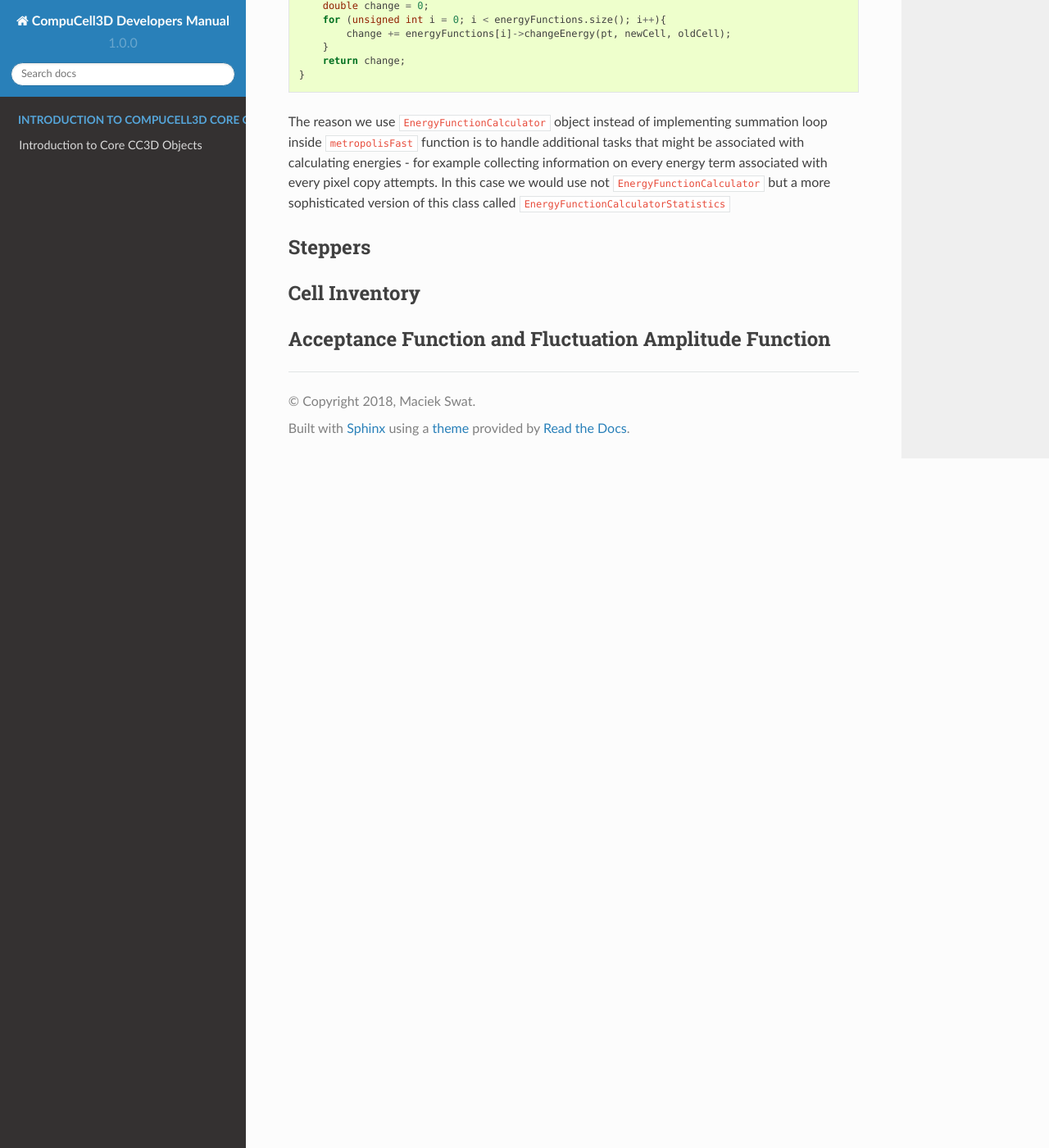
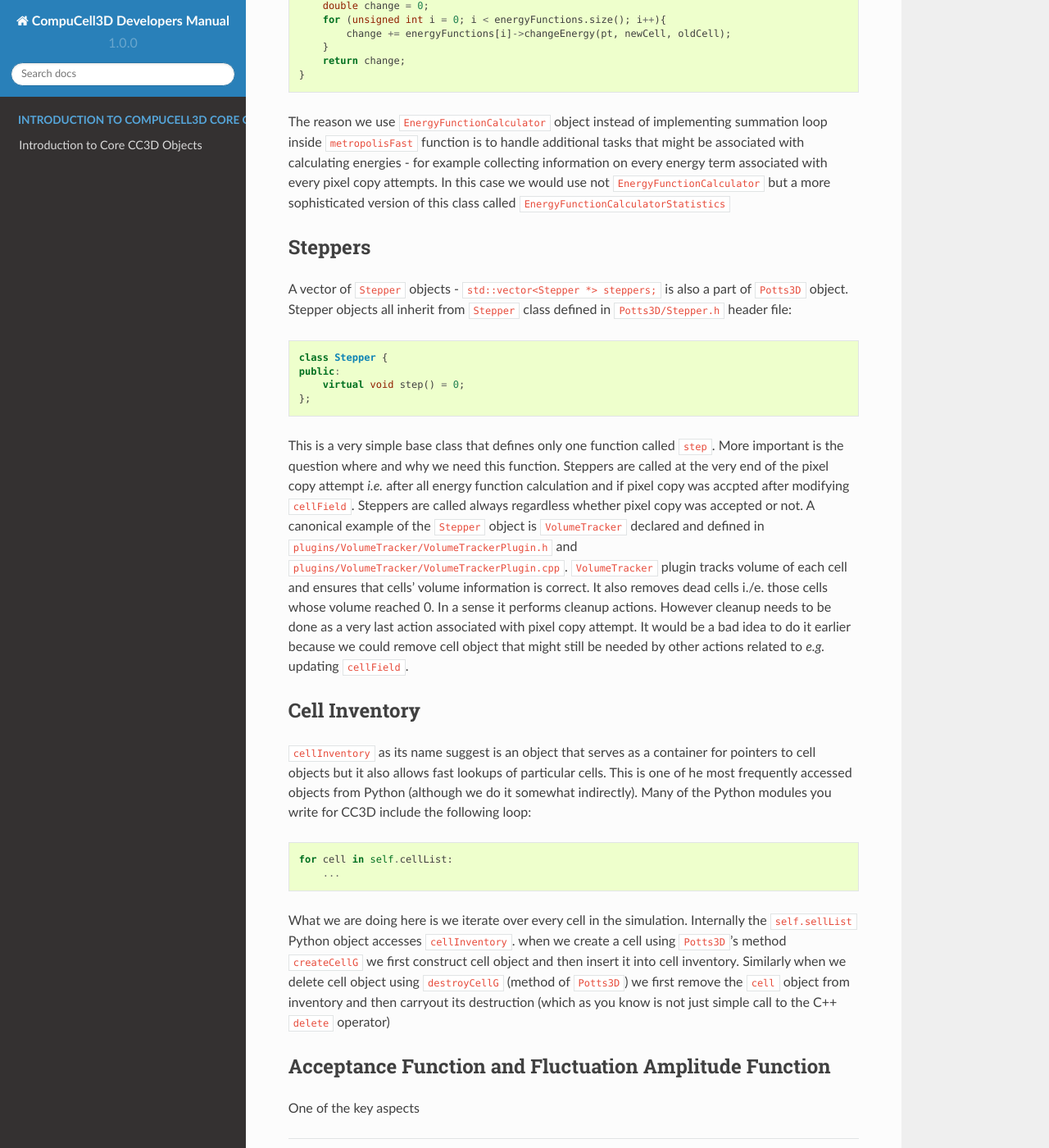
Before and after one commit to CompuCell3D/CompuCell3DDevelopersManual, a Sphinx documentation site: the page built from docs/potts.rst, in a window 1280 px wide and 1400 px high, scrolled down 8585 px. Shown: the whole window at 82% size. Built offline with Sphinx 7.4.7 and the Read the Docs theme 2.0.0, drawn with Linux system fonts in a browser that asks for light colours.

Commit message:
added more material to existing sections

```diff
--- a/docs/potts.rst
+++ b/docs/potts.rst
@@ -452,10 +452,46 @@ a more sophisticated version of this class called ``EnergyFunctionCalculatorStat
 Steppers
 ~~~~~~~~
 
+A vector of ``Stepper`` objects - ``std::vector<Stepper *> steppers;`` is also a part of ``Potts3D`` object.
+Stepper objects all inherit from ``Stepper`` class defined in ``Potts3D/Stepper.h`` header file:
+
+.. code-block:: cpp
+
+    class Stepper {
+    public:
+        virtual void step() = 0;
+    };
+
+This is a very simple base class that defines only one function called ``step``. More important is the question
+where and why we need this function. Steppers are called at the very end of the pixel copy attempt *i.e.* after
+all energy function calculation and if pixel copy was accpted after modifying ``cellField``. Steppers are called
+always regardless whether pixel copy was accepted or not. A canonical example of the ``Stepper`` object is ``VolumeTracker``
+declared and defined in ``plugins/VolumeTracker/VolumeTrackerPlugin.h`` and
+``plugins/VolumeTracker/VolumeTrackerPlugin.cpp``. ``VolumeTracker`` plugin tracks volume of each cell and ensures that
+cells' volume information is correct. It also removes dead cells i./e. those cells whose volume reached 0. In a sense it
+performs cleanup actions. However cleanup needs to be done as a very last action associated with pixel copy attempt.
+It would be a bad idea to do it earlier because we could remove cell object that might still be needed by other actions
+related to *e.g.* updating ``cellField``.
 
 Cell Inventory
 ~~~~~~~~~~~~~~
 
+``cellInventory`` as its name suggest is an object that serves as a container for pointers to cell objects but it also
+allows fast lookups of particular cells. This is one of he most frequently accessed objects from Python
+(although we do it somewhat indirectly). Many of the Python modules you write for CC3D include the following loop:
+
+.. code-block:: python
+
+    for cell in self.cellList:
+        ...
+
+What we are doing here is we iterate over every cell in the simulation. Internally the ``self.sellList`` Python object
+accesses ``cellInventory``. when we create a cell using ``Potts3D``'s method ``createCellG`` we first construct cell object
+and then insert it into cell inventory. Similarly when we delete cell object using ``destroyCellG`` (method of ``Potts3D``)
+we first remove the ``cell`` object from inventory and then carryout its destruction
+(which as you know is not just simple call to  the C++ ``delete`` operator)
 
 Acceptance Function and Fluctuation Amplitude Function
 ~~~~~~~~~~~~~~~~~~~~~~~~~~~~~~~~~~~~~~~~~~~~~~~~~~~~~~
+
+One of the key aspects
```
